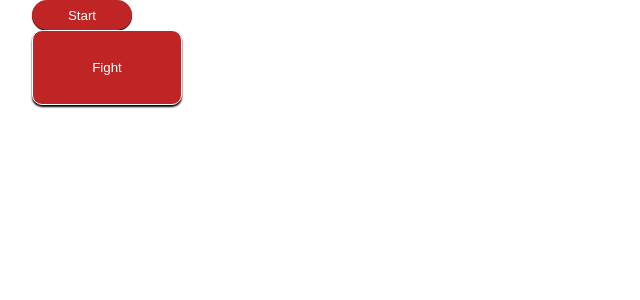
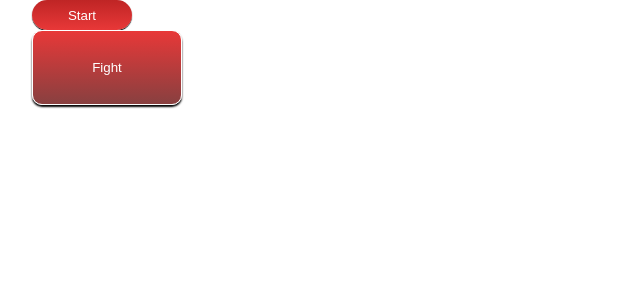
Before and after one commit to AdrianTejada/pokemon_quick_battles, a Next.js app: page / in a window 1280 px wide. Shown: the top 300 px of the page, without its empty margins (0-640 px from the left). Built offline with nearby package versions, Linux system fonts and the light colour scheme.

Commit message:
Fixed gradient

```diff
--- a/comps/battlebutton/index.js
+++ b/comps/battlebutton/index.js
@@ -4,7 +4,7 @@ import styled from "styled-components"
 const BattleButton = styled.button`
     width:150px;
     height:75px;
-    background-color:${props=>props.bg};
+    background:${props=>props.bg};
     border-radius:10px;
     color:white;
     box-shadow: 0px 2px 2px black;
@@ -12,7 +12,7 @@ const BattleButton = styled.button`
 `;
 
 const FightButton = ({
-    bg="#BF2525",
+    bg="linear-gradient(0deg,#884040,#E83838)",
     text="Fight"
 }) => {
     const router = useRouter()
--- a/comps/button/index.js
+++ b/comps/button/index.js
@@ -4,7 +4,7 @@ import styled from "styled-components"
 const MainButton = styled.button`
     width:100px;
     height:30px;
-    background-color:${props=>props.bg};
+    background:${props=>props.bg};
     border-radius:20px;
     color:white;
     box-shadow: 0px 1px 1px black;
@@ -12,15 +12,15 @@ const MainButton = styled.button`
 `;
 
 const Button = ({
-    bg="#BF2525",
+    bg="linear-gradient(0deg,#E83838,#BF2525)",
     text="Start"
 }) => {
     const router = useRouter()
 
     return <div>
-        <MainButton bg={bg}>
-            {text}
-        </MainButton>
+            <MainButton bg={bg}>
+                {text}
+            </MainButton>
     </div>
 }
 
```
